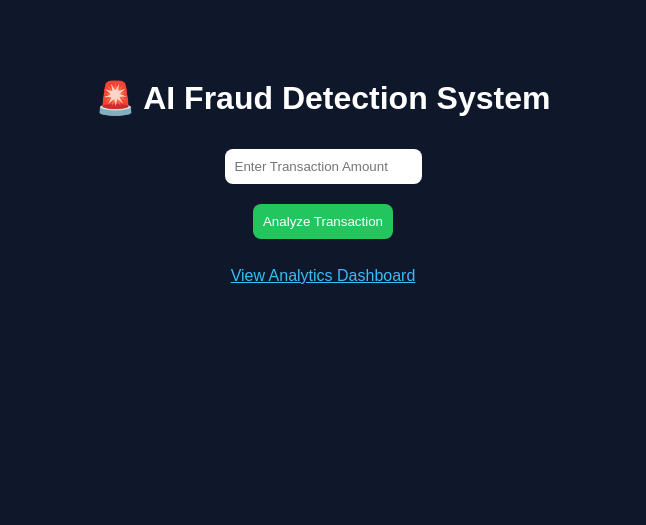
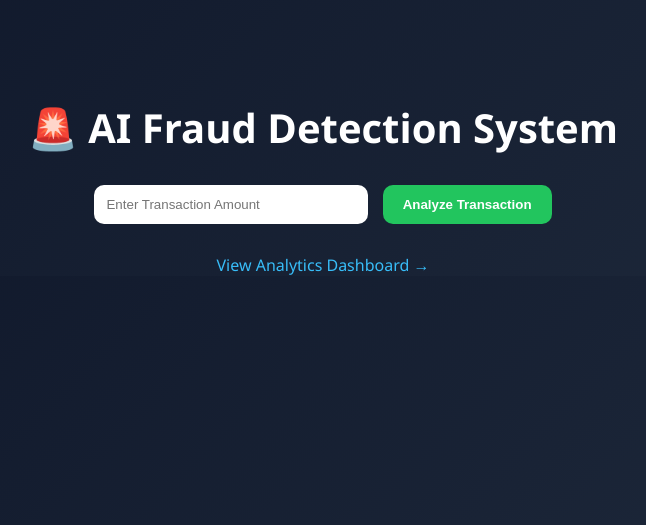
Before and after one commit to Likhitha-gowda12/fraud-detection-system, a Flask app: page / in a window 1280 px wide. Shown: the top 525 px of the page, without its empty margins (317-963 px from the left). Run offline with Flask 3, Linux system fonts and the light colour scheme; parts of the project's set-up code (start-up, migrations or seed data) failed here and were passed over.

Commit message:
premium UI upgrade

```diff
--- a/app.py
+++ b/app.py
@@ -5,6 +5,9 @@ import sqlite3
 import threading
 import time
 import random
+import warnings
+
+warnings.filterwarnings("ignore")
 
 app = Flask(__name__)
 
@@ -22,7 +25,7 @@ def init_db():
 
 init_db()
 
-# 🔥 AUTO TRANSACTION GENERATOR (REAL-TIME SIMULATION)
+# 🔥 Real-time transaction simulation
 def generate_transactions():
     while True:
         amount = random.randint(100, 50000)
@@ -32,16 +35,16 @@ def generate_transactions():
 
         prob = model.predict_proba(data)[0][1] * 100
 
+        # Optional boost for realism
         if amount > 15000:
-            prob += 20
+            prob += 10
 
         confidence = round(prob, 2)
 
-        if amount > 20000:
+        # ✅ FIXED LOGIC (CONSISTENT)
+        if confidence > 75:
             result = "High Risk Fraud"
-        elif confidence > 60:
-            result = "Suspicious"
-        elif amount > 10000:
+        elif confidence > 40:
             result = "Suspicious"
         else:
             result = "Safe"
@@ -52,12 +55,7 @@ def generate_transactions():
         conn.commit()
         conn.close()
 
-        time.sleep(5)  # every 5 seconds
-
-# Start background thread
-thread = threading.Thread(target=generate_transactions)
-thread.daemon = True
-thread.start()
+        time.sleep(5)
 
 # Home
 @app.route('/')
@@ -75,15 +73,14 @@ def predict():
     prob = model.predict_proba(data)[0][1] * 100
 
     if amount > 15000:
-        prob += 20
+        prob += 10
 
     confidence = round(prob, 2)
 
-    if amount > 20000:
+    # ✅ FIXED LOGIC
+    if confidence > 75:
         result = "High Risk Fraud"
-    elif confidence > 60:
-        result = "Suspicious"
-    elif amount > 10000:
+    elif confidence > 40:
         result = "Suspicious"
     else:
         result = "Safe"
@@ -132,6 +129,10 @@ def api_predict():
         "confidence": float(prob)
     })
 
-# Run
+# Run (thread AFTER everything initialized)
 if __name__ == "__main__":
+    thread = threading.Thread(target=generate_transactions)
+    thread.daemon = True
+    thread.start()
+
     app.run()
--- a/templates/index.html
+++ b/templates/index.html
@@ -1,54 +1,101 @@
 <!DOCTYPE html>
 <html>
 <head>
-    <title>Fraud Detection</title>
+    <title>AI Fraud Detection</title>
+
     <style>
         body {
-            background-color: #0f172a;
+            margin: 0;
+            font-family: 'Segoe UI', sans-serif;
+            background: linear-gradient(135deg, #0f172a, #1e293b);
             color: white;
-            font-family: Arial;
             text-align: center;
-            padding-top: 50px;
         }
 
-        input, button {
-            padding: 10px;
-            margin: 10px;
-            border-radius: 8px;
+        .container {
+            margin-top: 100px;
+        }
+
+        h1 {
+            font-size: 40px;
+            margin-bottom: 30px;
+        }
+
+        input {
+            padding: 12px;
+            width: 250px;
+            border-radius: 10px;
             border: none;
+            margin-right: 10px;
         }
 
         button {
-            background-color: #22c55e;
+            padding: 12px 20px;
+            border: none;
+            border-radius: 10px;
+            background: #22c55e;
             color: white;
+            font-weight: bold;
             cursor: pointer;
         }
 
+        button:hover {
+            background: #16a34a;
+        }
+
         .result {
-            margin-top: 20px;
-            font-size: 24px;
+            margin-top: 40px;
+            font-size: 28px;
+        }
+
+        .safe { color: #22c55e; }
+        .suspicious { color: orange; }
+        .fraud { color: red; }
+
+        a {
+            display: block;
+            margin-top: 30px;
+            color: #38bdf8;
+            text-decoration: none;
+        }
+
+        a:hover {
+            text-decoration: underline;
         }
     </style>
 </head>
+
 <body>
+
+<div class="container">
 
     <h1>🚨 AI Fraud Detection System</h1>
 
     <form action="/predict" method="post">
-    <input type="number" step="0.01" name="amount" placeholder="Enter Transaction Amount" required>
-    <br>
+        <input type="number" name="amount" placeholder="Enter Transaction Amount" required>
         <button type="submit">Analyze Transaction</button>
     </form>
 
     {% if prediction %}
     <div class="result">
-    <h2>Status: {{ prediction }}</h2>
+
+        <h2 class="
+            {% if 'High' in prediction %}fraud
+            {% elif 'Suspicious' in prediction %}suspicious
+            {% else %}safe
+            {% endif %}
+        ">
+            Status: {{ prediction }}
+        </h2>
+
         <h3>Risk Score: {{ confidence }}%</h3>
+
     </div>
     {% endif %}
 
-<br>
-<a href="/dashboard" style="color:#38bdf8;">View Analytics Dashboard</a>
+    <a href="/dashboard">View Analytics Dashboard →</a>
+
+</div>
 
 </body>
 </html>
```
Also changed, not shown: templates/dashboard.html (+36 -21 lines). Lines whose indentation alone changed are shown as unchanged.
